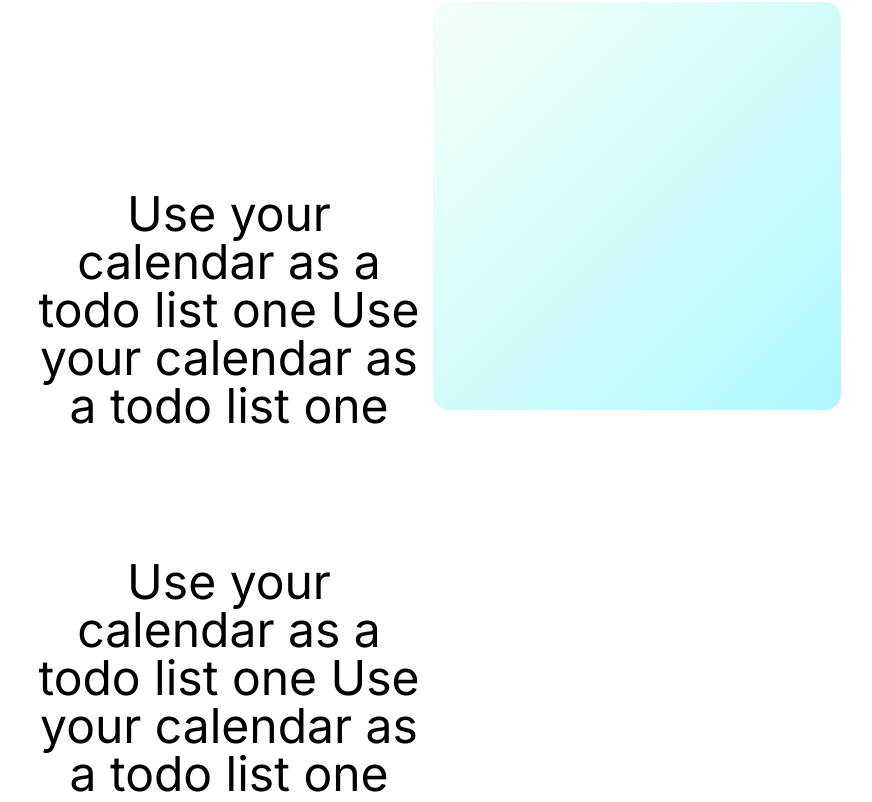
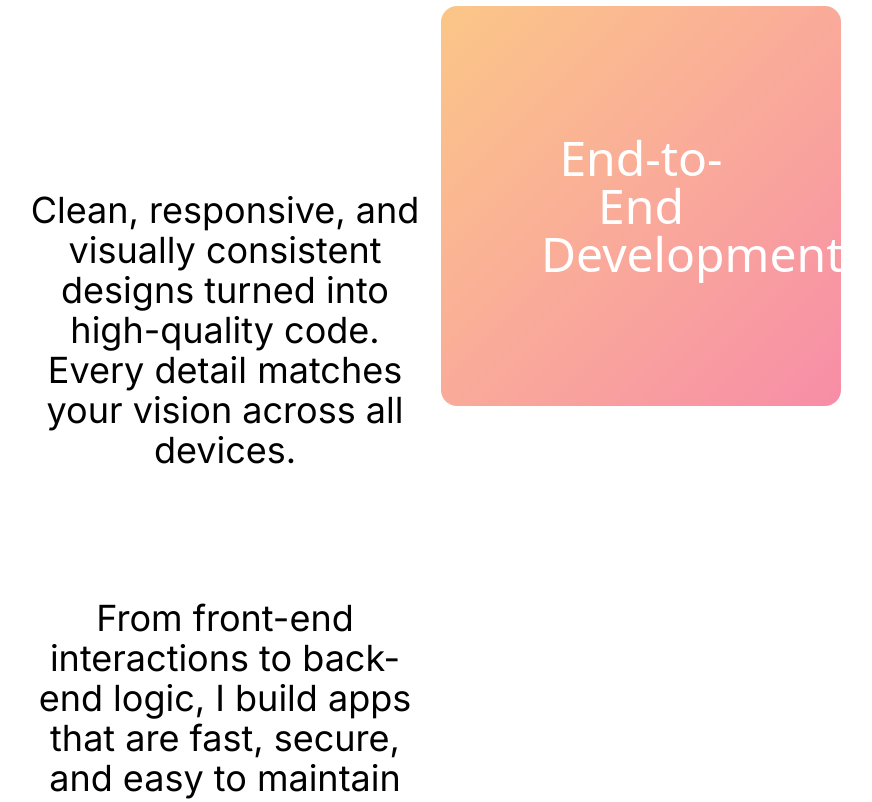
Before and after one commit to ShwetaMane13/portfolio, a React (Vite) app: page / in a window 1280 px wide. Shown: the part 1418-2220 px from the top of the page, without its empty margins (207-1079 px from the left). Built offline with nearby package versions, Linux system fonts and the light colour scheme.

Commit message:
added content to icanhelpyouwith section and fixed styling

```diff
--- a/src/components/about/ICanHelpYouWith.jsx
+++ b/src/components/about/ICanHelpYouWith.jsx
@@ -12,19 +12,18 @@ export const ICanHelpYouWith = () => {
   const features = [
     {
       title:
-        "Use your calendar as a todo list one Use your calendar as a todo list one",
+        "Clean, responsive, and visually consistent designs turned into high-quality code. Every detail matches your vision across all devices.",
       id: "todo-list",
       card: Todo,
     },
     {
       title:
-        "Use your calendar as a todo list one Use your calendar as a todo list one Use your calendar as a todo list one",
+        "From front-end interactions to back-end logic, I build apps that are fast, secure, and easy to maintain as your business grows.",
       id: "todo-list-one",
       card: TodoOne,
     },
     {
-      title: "Use your calendar as a todo list one Use your calendar as a todo list one",
-      id: "todo-list-two",
+      title: "Full-stack support — from initial concept to deployment. I handle both design integration and backend systems so you get a complete product.",
       card: TodoTwo,
     },
     // {
@@ -49,7 +48,7 @@ export const ICanHelpYouWith = () => {
       <section className="text-4xl md:text-5xl text-center font-inter px-6 md:px-12 py-12">
         I Can Help You With
       </section>
-      <div className="px-6 md:px-12 lg:px-50 flex flex-col md:flex-row w-full items-start">
+      <div className="px-6 md:px-12 lg:px-50 flex flex-col md:flex-row w-full items-start md:gap-4">
         <div className="w-full md:w-1/2 sticky top-20 md:top-10 flex md:h-screen items-center order-1 md:order-2">
           <div className="w-full relative aspect-square rounded-2xl">
             {features.map((feature) => (
--- a/src/components/common/FeatureCard.jsx
+++ b/src/components/common/FeatureCard.jsx
@@ -6,7 +6,7 @@ const FeatureCard = ({ gradient, children, id }) => {
   return (
     <div
       className={classNames(
-        "absolute inset-0 bg-gradient-to-br z-10 h-full lg:w-full rounded-2xl transition-opacity ",
+        "absolute inset-0 bg-gradient-to-br flex justify-center items-center z-10 h-full lg:w-full rounded-2xl transition-opacity",
         gradient,
         inViewFeature === id ? "opacity-100" : "opacity-0"
       )}
@@ -18,24 +18,24 @@ const FeatureCard = ({ gradient, children, id }) => {
 
 export const Todo = ({id}) => {
   return (
-    <FeatureCard id={id} gradient="from-[#f7f0ff] to-[#a78afe]">
-      <span />
+    <FeatureCard id={id} gradient="from-[#cdb4db] to-[#7b61ff]">
+      <div className="text-xl md:text-5xl text-white text-center">Pixel-Perfect Websites</div>
     </FeatureCard>
   );
 };
 
 export const TodoOne = ({id}) => {
   return (
-    <FeatureCard id={id} gradient="from-[#f5fbff] to-[#addeff]">
-      <span />
+    <FeatureCard id={id} gradient="from-[#d6b4fc] to-[#e673b7]">
+      <div className="text-xl md:text-5xl text-white text-center">Scalable Web Applications</div>
     </FeatureCard>
   );
 };
 
 export const TodoTwo = ({id}) => {
   return (
-    <FeatureCard id={id} gradient="from-[#f5fff7] to-[#adf8ff]">
-      <span />
+    <FeatureCard id={id} gradient="from-[#fbc687] to-[#f78da7]">
+      <div className="text-xl md:text-5xl text-white text-center w-1/2">End-to-End Development</div>
     </FeatureCard>
   );
 };
--- a/src/components/common/FeatureTitle.jsx
+++ b/src/components/common/FeatureTitle.jsx
@@ -4,7 +4,7 @@ import { useFeatureStore } from "../../store";
 
 export const FeatureTitle = ({ children, id }) => {
   const ref = useRef(null);
-  const isInView = useInView(ref, { margin: "-60% 0px -20% 0px" });
+  const isInView = useInView(ref, { margin: "-40% 0px -40% 0px" });
 
   const setInViewFeature = useFeatureStore((state) => state.setInViewFeature);
   const inViewFeature = useFeatureStore((state) => state.inViewFeature);
@@ -20,7 +20,7 @@ export const FeatureTitle = ({ children, id }) => {
       initial={{ opacity: 0 }}
       animate={isInView ? { opacity: 1 } : { opacity: 0 }}
       transition={{ ease: easeInOut }}
-      className="text-2xl md:text-5xl py-40 md:py-16 font-inter text-black transition-colors"
+      className="text-2xl md:text-4xl py-40 md:py-16 font-inter text-black transition-colors"
     >
       {children}
     </motion.p>
```
